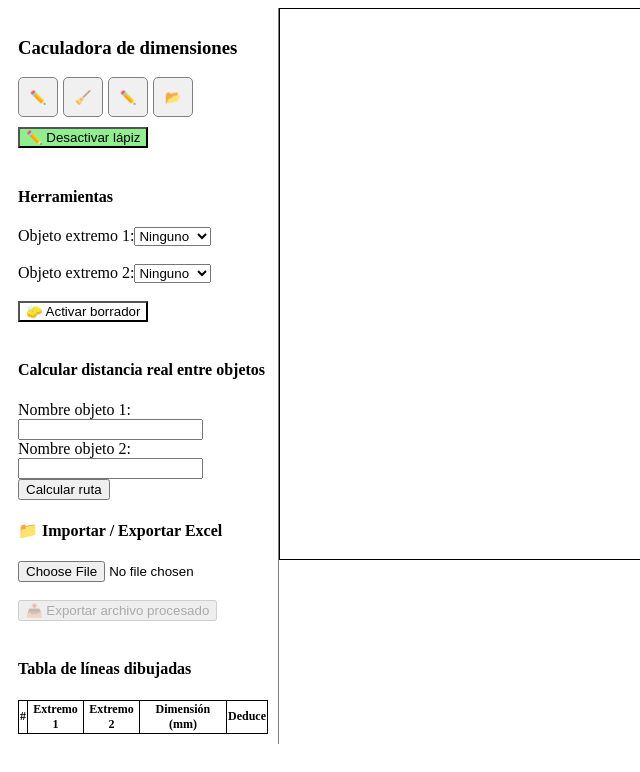
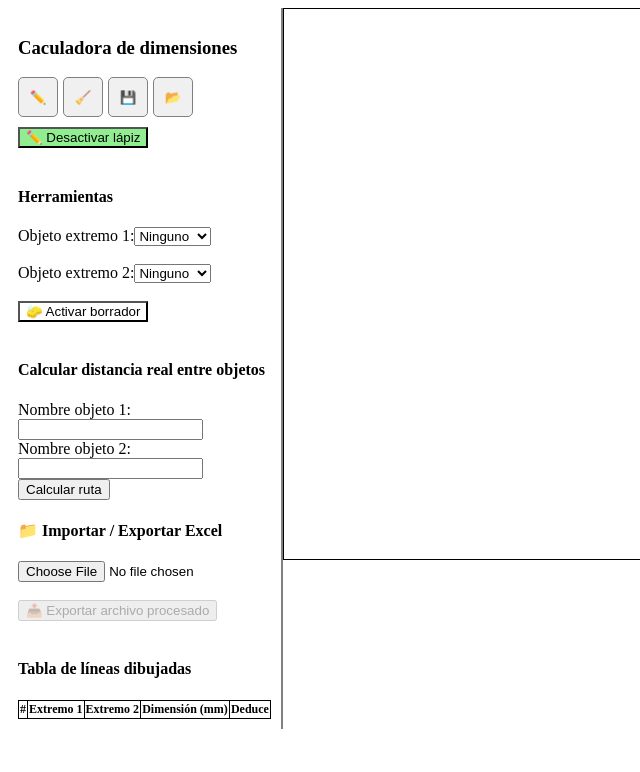
Before and after one commit to somerwest01/Dim_checktofrom, a React (Create React App) app: page / in a window 1280 px wide. Shown: the top 772 px of the page, without its empty margins (0-640 px from the left). Built offline with nearby package versions, Linux system fonts and the light colour scheme.

Commit message:
Update App.js

```diff
--- a/src/App.js
+++ b/src/App.js
@@ -485,7 +485,7 @@ setArchivoProcesado(true);
 
   return (
     <div style={{ display: 'flex' }}>
-      <div style={{ width: '250px', padding: '10px', borderRight: '1px solid gray' }}>
+      <div style={{ width: '300px', padding: '10px', borderRight: '2px solid gray' }}>
         <h3>Caculadora de dimensiones</h3>
 
 
@@ -523,7 +523,7 @@ setArchivoProcesado(true);
     ...(hoverBoton === 'Guardar' ? botonExpandido : {})
   }}
 >
-  ✏️ {hoverBoton === 'guardar' && 'Guardar'}
+  💾 {hoverBoton === 'guardar' && 'Guardar'}
 </button>
 
 
```
